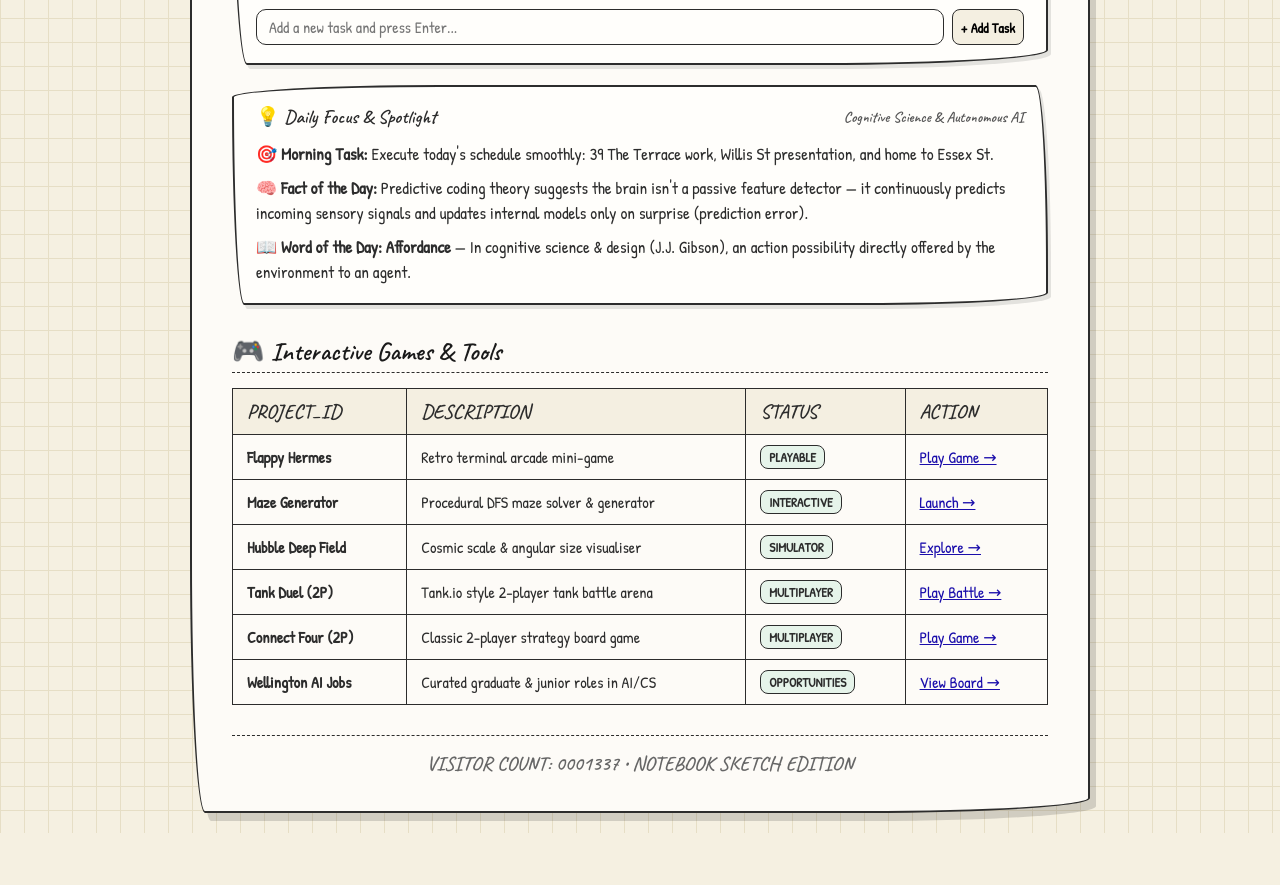
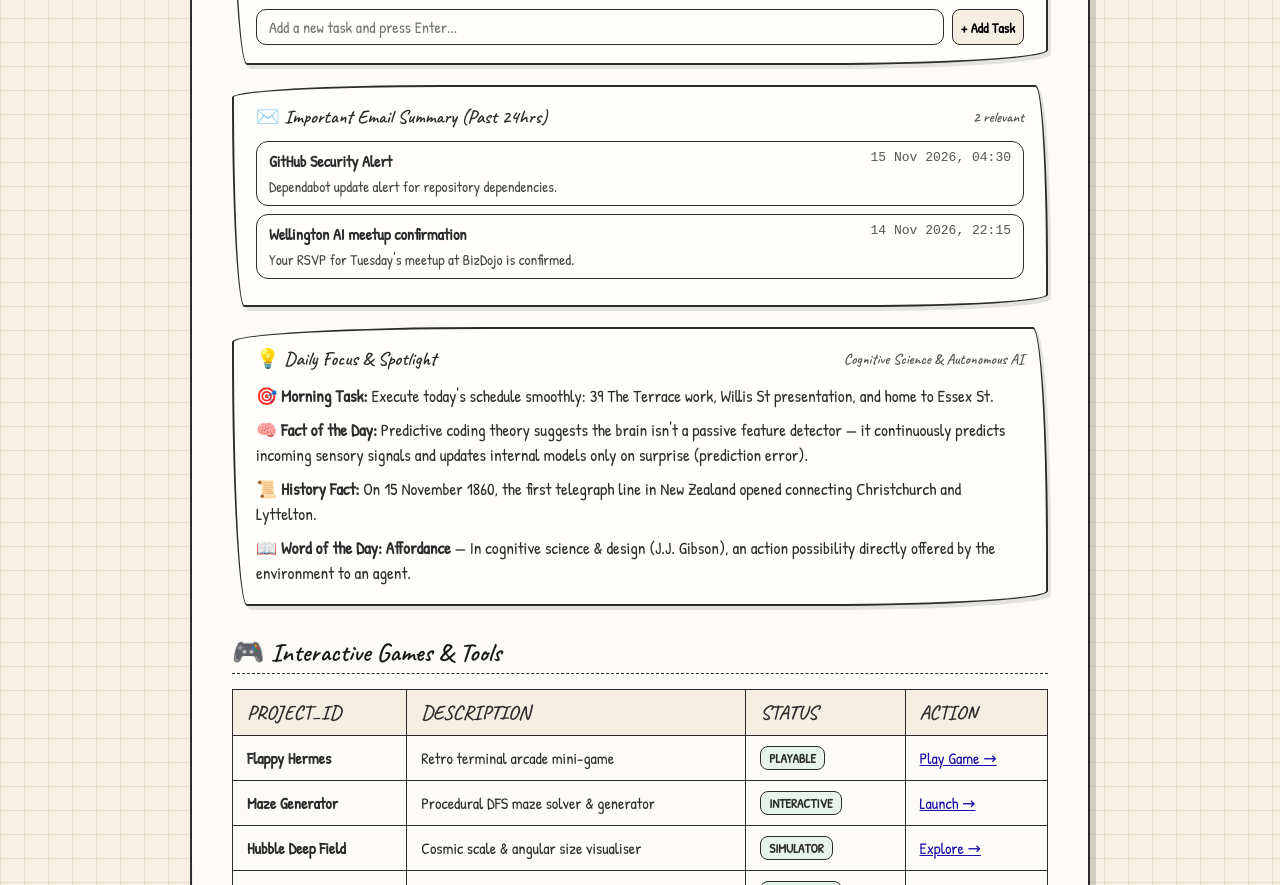
Before and after one commit to BenDoogue/Hermes_dashboard, a plain HTML site: page index.html in a window 1280 px wide. Shown: the part 1062-1947 px from the top of the page. Before the commit the page ends 1895 px from the top, so only its background shows below. Drawn offline with Linux system fonts and the light colour scheme.

Commit message:
Add email summary, history fact, and daily 5am briefing setup

```diff
--- a/briefing-data.js
+++ b/briefing-data.js
@@ -67,10 +67,17 @@ window.BRIEFING_DATA = {
         interestTopic: "Cognitive Science & Autonomous AI",
         morningTask: "Execute today's schedule smoothly: 39 The Terrace work, Willis St presentation, and home to Essex St.",
         factOfTheDay: "Predictive coding theory suggests the brain isn't a passive feature detector — it continuously predicts incoming sensory signals and updates internal models only on surprise (prediction error).",
+        historyFact: "On 15 November 1860, the first telegraph line in New Zealand opened connecting Christchurch and Lyttelton.",
         wordOfTheDay: {
             term: "Affordance",
             pronunciation: "/əˈfɔːdəns/",
             definition: "In cognitive science & design (J.J. Gibson), an action possibility directly offered by the environment to an agent."
         }
-    }
+    },
+
+    // Email Summary (Past 24hrs)
+    emailSummary: [
+        { date: "15 Nov 2026, 04:30", title: "GitHub Security Alert", description: "Dependabot update alert for repository dependencies.", important: true },
+        { date: "14 Nov 2026, 22:15", title: "Wellington AI meetup confirmation", description: "Your RSVP for Tuesday's meetup at BizDojo is confirmed.", important: true }
+    ]
 };
--- a/index.html
+++ b/index.html
@@ -320,6 +320,17 @@
         </div>
     </div>
 
+    <!-- EMAIL SUMMARY (PAST 24HRS) -->
+    <div class="sketch-card">
+        <div class="card-header">
+            <span>✉️ Important Email Summary (Past 24hrs)</span>
+            <span style="font-size: 15px; font-weight: normal; color: #555;" id="emailCountLabel">0 emails</span>
+        </div>
+        <div id="emailSummaryContainer">
+            <!-- Populated by JS -->
+        </div>
+    </div>
+
     <!-- DAILY SPOTLIGHT -->
     <div class="sketch-card">
         <div class="card-header">
@@ -329,6 +340,7 @@
         <div style="font-size: 17px; line-height: 1.5; display: flex; flex-direction: column; gap: 8px;">
             <div><strong>🎯 Morning Task:</strong> <span id="spotlightMorningTask">Execute today's schedule smoothly: 39 The Terrace work, Willis St presentation, and home to Essex St.</span></div>
             <div><strong>🧠 Fact of the Day:</strong> <span id="spotlightFact">Predictive coding theory suggests the brain isn't a passive feature detector — it continuously predicts incoming sensory signals and updates internal models only on surprise (prediction error).</span></div>
+            <div><strong>📜 History Fact:</strong> <span id="spotlightHistoryFact"></span></div>
             <div><strong>📖 Word of the Day:</strong> <strong id="spotlightWordTerm">Affordance</strong> — <span id="spotlightWordDef">In cognitive science & design, an action possibility directly offered by the environment to an agent.</span></div>
         </div>
     </div>
@@ -416,7 +428,8 @@
             dayPlan: JSON.parse(JSON.stringify(fileData.dayPlan || [])),
             todos: JSON.parse(JSON.stringify(fileData.todos || [])),
             dailySpotlight: JSON.parse(JSON.stringify(fileData.dailySpotlight || {})),
-            weatherConfig: JSON.parse(JSON.stringify(fileData.weather || {}))
+            weatherConfig: JSON.parse(JSON.stringify(fileData.weather || {})),
+            emailSummary: JSON.parse(JSON.stringify(fileData.emailSummary || []))
         };
     }
 
@@ -509,6 +522,7 @@
         renderAgendaUI();
         renderTodosUI();
         renderSpotlightUI();
+        renderEmailSummaryUI();
     }
 
     // Save Cloud Config
@@ -682,9 +696,37 @@
         document.getElementById('spotlightTopicLabel').innerText = sp.interestTopic || 'Daily Focus';
         document.getElementById('spotlightMorningTask').innerText = sp.morningTask || '';
         document.getElementById('spotlightFact').innerText = sp.factOfTheDay || '';
+        document.getElementById('spotlightHistoryFact').innerText = sp.historyFact || '';
         const w = sp.wordOfTheDay || {};
         document.getElementById('spotlightWordTerm').innerText = w.term || '';
         document.getElementById('spotlightWordDef').innerText = w.definition || '';
+    }
+
+    // 6. Email Summary UI
+    function renderEmailSummaryUI() {
+        const container = document.getElementById('emailSummaryContainer');
+        container.innerHTML = '';
+        const emails = state.emailSummary || [];
+        document.getElementById('emailCountLabel').innerText = `${emails.length} relevant`;
+        if (emails.length === 0) {
+            container.innerHTML = '<div style="color: #666; font-style: italic; padding: 6px;">No important emails in the past 24 hours.</div>';
+            return;
+        }
+        emails.forEach(em => {
+            const div = document.createElement('div');
+            div.className = 'agenda-row';
+            div.style.flexDirection = 'column';
+            div.style.alignItems = 'flex-start';
+            div.style.gap = '4px';
+            div.innerHTML = `
+                <div style="display: flex; justify-content: space-between; width: 100%;">
+                    <strong>${em.title}</strong>
+                    <span style="font-size: 13px; color: #555; font-family: monospace;">${em.date}</span>
+                </div>
+                <div style="font-size: 15px; color: #444;">${em.description}</div>
+            `;
+            container.appendChild(div);
+        });
     }
 
     initDashboard();
```
